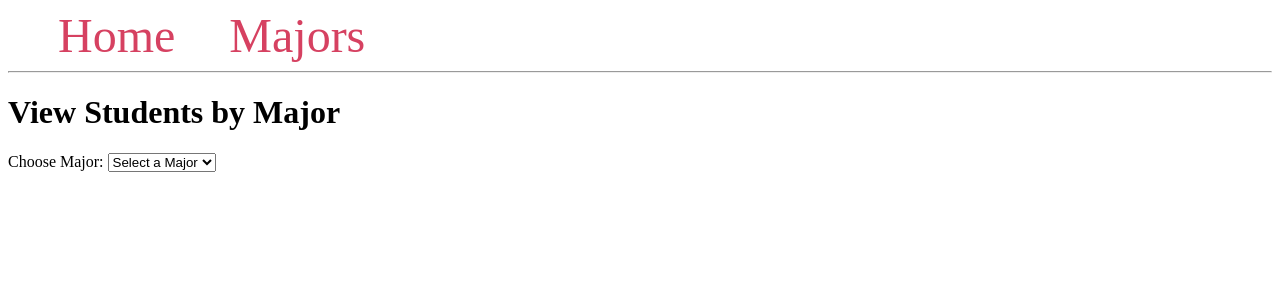
After one commit to kriseax/MSAMajor2023, a Flask app: page /majors in a window 1280 px wide. The commit adds this page. Shown: the top 300 px of the page. Run offline with Flask 3, Linux system fonts and the light colour scheme; data that the repository does not hold is empty.

Commit message:
Add files via upload

```diff
--- a/demo_code/student_web_app/templates/base.html
+++ b/demo_code/student_web_app/templates/base.html
@@ -38,6 +38,7 @@
     <body>
         <nav>
             <a href="{{ url_for('index') }}"> Home</a>
+            <a href="{{ url_for('majors') }}"> Majors</a>
         </nav>
         <hr>
         <div class="content">
--- /dev/null
+++ b/demo_code/student_web_app/templates/majors.html
@@ -0,0 +1,13 @@
+{% extends 'base.html' %}
+
+{% block content %}
+<h1>{% block title %} View Students by Major {% endblock %}</h1>
+<form method="post">
+    <label for="major">Choose Major:</label>
+    <select id="major" name="major">
+        <option value="">Select a Major</option>
+        <option value="Economics">Economics</option>
+    </select>
+</form>
+
+{% endblock %}
```
